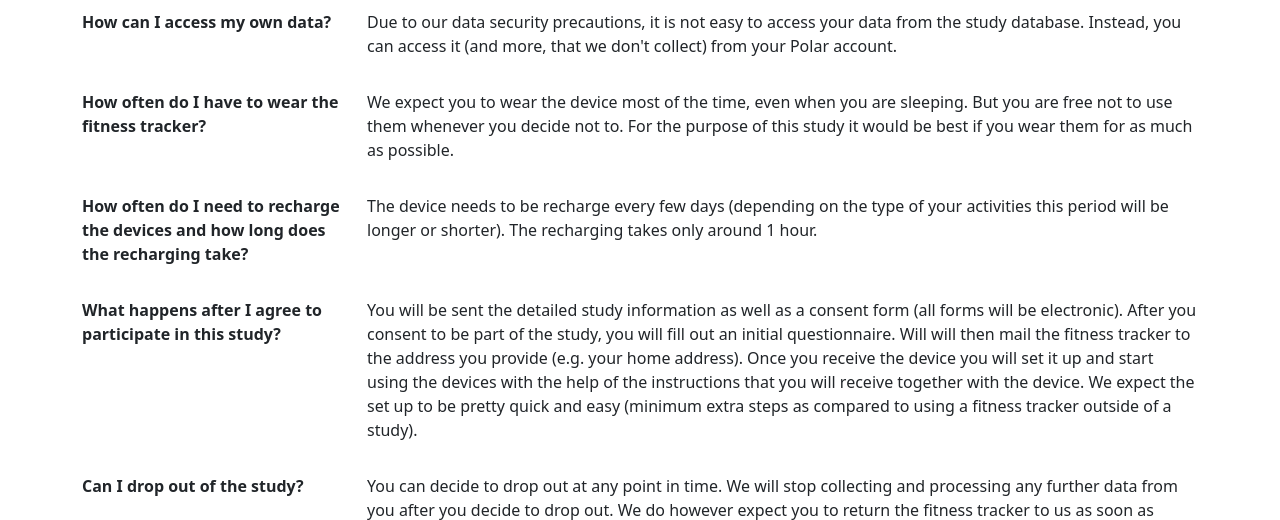
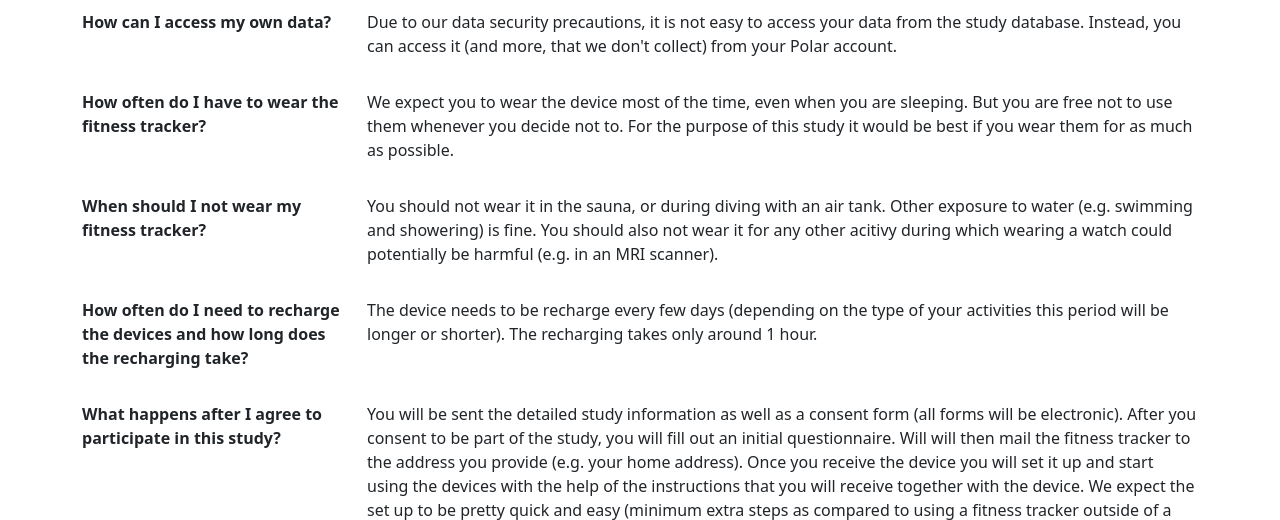
Before and after one commit to AaltoRSE/polar_auth, a Django app: page /faq/ in a window 1280 px wide. Shown: the part 727-1247 px from the top of the page. Run offline with Django 3.2, Linux system fonts and the light colour scheme; parts of the project's set-up code (start-up, migrations or seed data) failed here and were passed over.

Commit message:
added questions to faq.html

```diff
--- a/templates/faq.html
+++ b/templates/faq.html
@@ -42,6 +42,13 @@
   </dt>
   <dd class="col-sm-9 my-3">
     We expect you to wear the device most of the time, even when you are sleeping. But you are free not to use them whenever you decide not to. For the purpose of this study it would be best if you wear them for as much as possible.
+  </dd>
+
+  <dt class="col-sm-3 my-3">
+    When should I not wear my fitness tracker?
+  </dt>
+  <dd class="col-sm-9 my-3">
+    You should not wear it in the sauna, or during diving with an air tank. Other exposure to water (e.g. swimming and showering) is fine. You should also not wear it for any other acitivy during which wearing a watch could potentially be harmful (e.g. in an MRI scanner).
   </dd>
 
   <dt class="col-sm-3 my-3">
```
